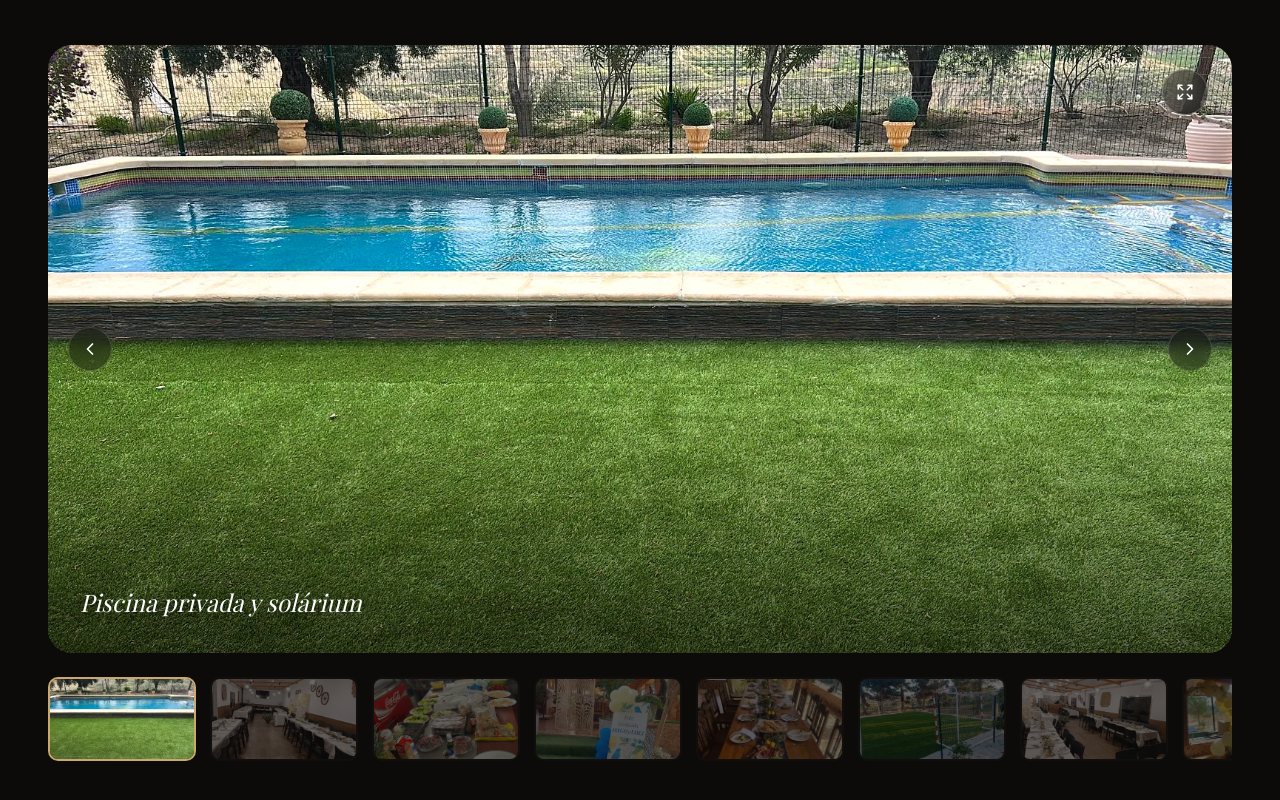
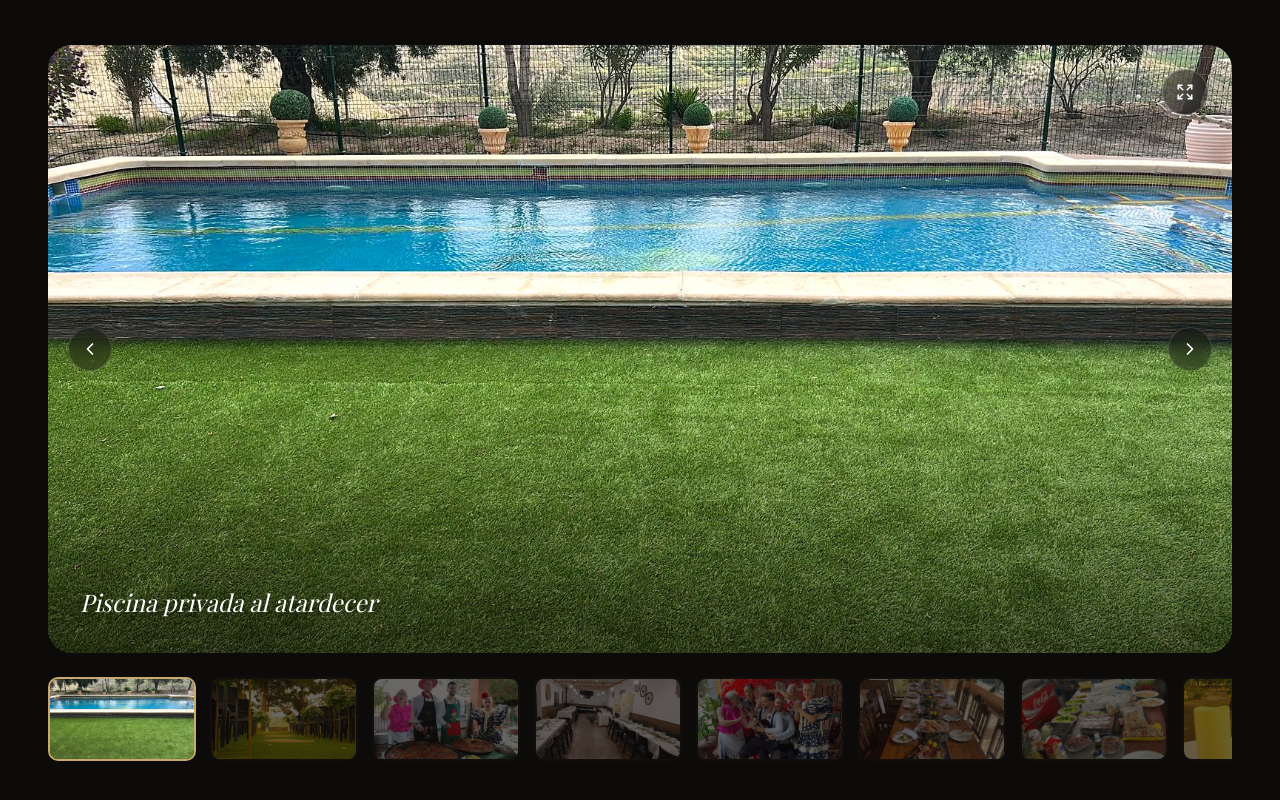
Before and after one commit to Tom-cayano/el-corrihuelo, a Next.js app: page / in a window 1280 px wide. Shown: the part 3524-4324 px from the top of the page. Built offline with nearby package versions, Linux system fonts and the light colour scheme; a web font is replaced by a local one.

Commit message:
chore: final visual audit, resolving image repeats and enriching gallery narrative

```diff
--- a/components/Gallery.tsx
+++ b/components/Gallery.tsx
@@ -6,18 +6,18 @@ import Image from "next/image";
 import { Expand, X, ChevronLeft, ChevronRight } from "lucide-react";
 
 const PHOTOS = [
-  { src: "/images/real/real-52.webp",  alt: "Piscina privada y solárium" },
+  { src: "/images/real/real-52.webp",  alt: "Piscina privada al atardecer" },
+  { src: "/images/real/real-16.webp",  alt: "Jardines preparados para ceremonia" },
+  { src: "/images/real/real-40.webp",  alt: "Elaboración de paellas gigantes para eventos" },
   { src: "/images/real/real-54.webp",  alt: "Gran Salón principal decorado" },
-  { src: "/images/real/real-58.webp",  alt: "Zona gourmet y mesa con aperitivos" },
-  { src: "/images/real/real-3.webp",   alt: "Entrada principal a los jardines" },
-  { src: "/images/real/real-1.webp",   alt: "Terraza exterior preparada para comer" },
-  { src: "/images/real/real-55.webp",  alt: "Parque infantil y zona de juegos" },
-  { src: "/images/real/real-53.webp",  alt: "Salón preparado para fiesta y karaoke" },
-  { src: "/images/real/real-2.webp",   alt: "Terraza con mesa de ping pong" },
-  { src: "/images/real/real-57.webp",  alt: "Zona de salón rústico con futbolín" },
-  { src: "/images/real/real-6.webp",   alt: "Comedor exterior en terraza cubierta" },
-  { src: "/images/real/real-56.webp",  alt: "Baño amplio con detalles azules" },
-  { src: "/images/real/real-59.webp",  alt: "Vista general del gran salón" },
+  { src: "/images/real/real-41.webp",  alt: "Celebraciones con música en vivo y flamenco" },
+  { src: "/images/real/real-1.webp",   alt: "Terraza exterior con mesas largas" },
+  { src: "/images/real/real-58.webp",  alt: "Zona gourmet con aperitivos premium" },
+  { src: "/images/real/real-17.webp",  alt: "Detalles decorativos en los jardines" },
+  { src: "/images/real/real-53.webp",  alt: "Fiestas personalizadas con decoración" },
+  { src: "/images/real/real-2.webp",   alt: "Zonas de ocio y mesas de ping pong" },
+  { src: "/images/real/real-55.webp",  alt: "Espacios seguros para los más pequeños" },
+  { src: "/images/real/real-59.webp",  alt: "Amplitud y confort en nuestros salones interiores" },
 ];
 
 function Lightbox({
--- a/lib/installations.ts
+++ b/lib/installations.ts
@@ -97,8 +97,9 @@ export const INSTALLATIONS_DATA = [
     headline: "Naturaleza y privacidad total",
     shortDescription: "Miles de metros cuadrados de jardines cuidados al milímetro. Vegetación autóctona, rincones de descanso y total intimidad.",
     fullDescription: "Los jardines de El Corrihuelo son un universo propio. Con miles de metros cuadrados de naturaleza mediterránea cuidada al detalle, ofrecen espacios diferenciados para cada momento de tu celebración: rincones íntimos para la sobremesa, zonas amplias para el cóctel de bienvenida, y caminos rodeados de flores para pasear al atardecer.",
-    heroImage: "/images/real/real-3.webp",
+    heroImage: "/images/real/real-16.webp",
     gallery: [
+      "/images/real/real-16.webp",
       "/images/real/real-3.webp",
       "/images/real/real-52.webp",
       "/images/real/real-6.webp",
```
